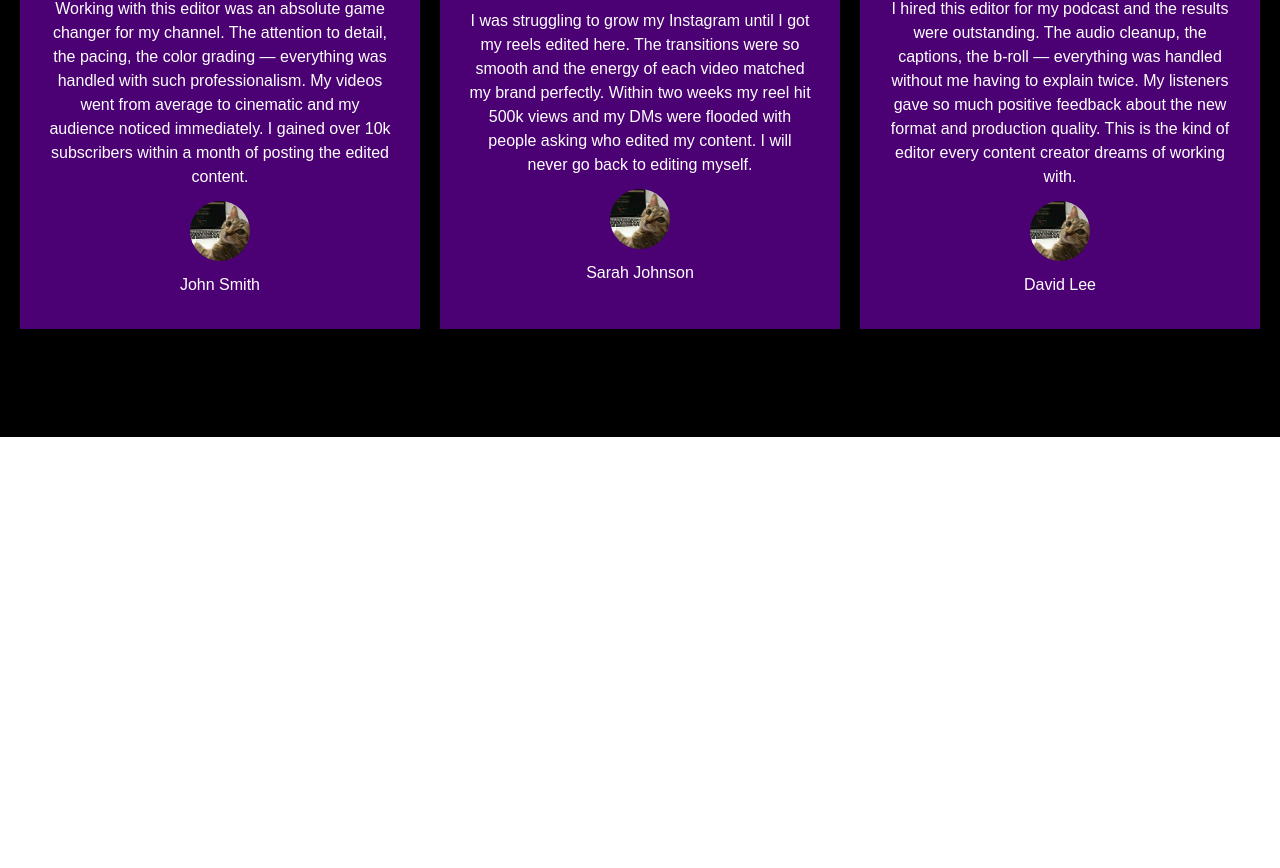
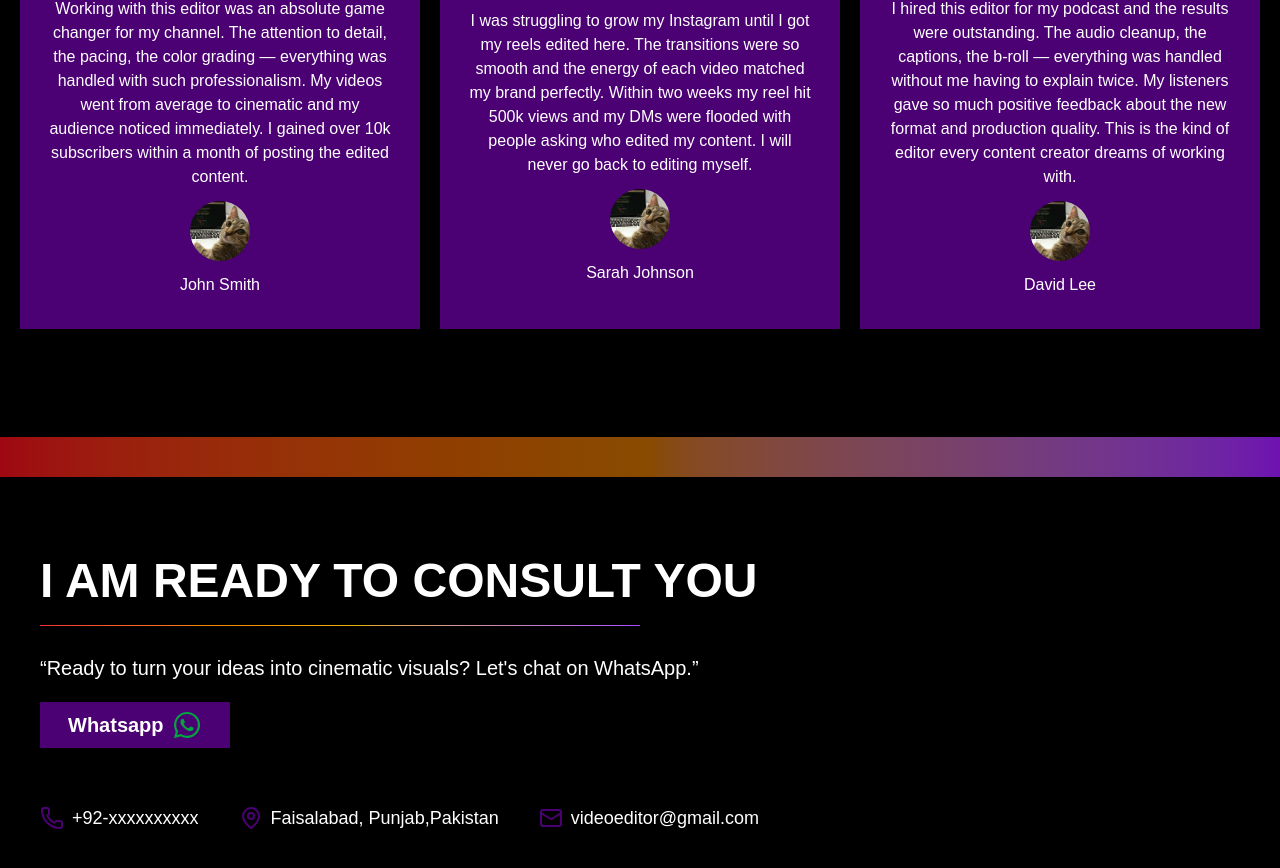
Before and after one commit to MuhammadAunR/Portfolio-Content-Creator, a React app: page / in a window 1280 px wide. Shown: the part 2553-3421 px from the top of the page. Before the commit the page ends 2990 px from the top, so only its background shows below. Built offline with nearby package versions, Linux system fonts and the light colour scheme; the HTML template or start-up script is replaced by a standard one.

Commit message:
feat; working on navbar whatsapp

```diff
--- a/src/components/AboutMe.jsx
+++ b/src/components/AboutMe.jsx
@@ -32,10 +32,10 @@ const AboutMe = () => {
                         <div className="h-px w-1/4 bg-linear-to-r from-red-500 via-yellow-500 via-green-500 via-blue-500 via-indigo-500 to-purple-500"></div>
                     </div>
                     <ul className='flex gap-5 items-center justify-center'>
-                        <li>   <img src="https://skillicons.dev/icons?i=ae" /></li>
-                        <li>   <img src="https://skillicons.dev/icons?i=ps" /></li>
-                        <li>   <img src="https://skillicons.dev/icons?i=pr" /></li>
-                        <li>   <img src="https://skillicons.dev/icons?i=xd" /></li>
+                        <li className='hover:scale-110 transition-transform ease-linear duration-300'>   <img src="https://skillicons.dev/icons?i=ae" /></li>
+                        <li className='hover:scale-110 transition-transform ease-linear duration-300'>   <img src="https://skillicons.dev/icons?i=ps" /></li>
+                        <li className='hover:scale-110 transition-transform ease-linear duration-300'>   <img src="https://skillicons.dev/icons?i=pr" /></li>
+                        <li className='hover:scale-110 transition-transform ease-linear duration-300'>   <img src="https://skillicons.dev/icons?i=xd" /></li>
                     </ul>
                 </div>
 
--- /dev/null
+++ b/src/components/ContactUs.jsx
@@ -0,0 +1,52 @@
+import { Mail, MapPin, Phone } from "lucide-react"
+
+const ContactUs = () => {
+
+
+    const handleWhatsappRedirect = () => {
+        window.open('https://wa.me/923286536520?text=Hi%20I%20want%20to%20consult%20with%20you','_blank')
+    }
+
+    return (
+        <>
+            <footer className='bg-black py-20 px-10'>
+                <div className='flex flex-col justify-start space-y-5'>
+                    <h2 className='font-bold text-5xl uppercase'>I am ready to consult you</h2>
+                    <div className="h-px w-1/2 bg-linear-to-r from-red-500 via-yellow-500 via-green-500 via-blue-500 via-indigo-500 to-purple-500"></div>
+                </div>
+                <div className='flex flex-col gap-5 py-7'>
+                    <h5 className='text-xl'>“Ready to turn your ideas into cinematic visuals? Let's chat on WhatsApp.”</h5>
+
+                    <button onClick={handleWhatsappRedirect} className='bg-(--color-primary) hover:bg-(--color-primary-light) transition-colors ease-linear duration-300 flex items-center gap-2 py-2 px-7 w-fit cursor-pointer'>
+                        <span className='font-semibold text-xl'>Whatsapp</span>
+                        <svg
+                            className='text-green-600'
+                            fill='currentColor'
+                            xmlns="http://www.w3.org/2000/svg"
+                            width="30" height="30"
+                            viewBox="0 0 32 32">
+                            <path d="M25.873,6.069c-2.619-2.623-6.103-4.067-9.814-4.069C8.411,2,2.186,8.224,2.184,15.874c-.001,2.446,.638,4.833,1.852,6.936l-1.969,7.19,7.355-1.929c2.026,1.106,4.308,1.688,6.63,1.689h.006c7.647,0,13.872-6.224,13.874-13.874,.001-3.708-1.44-7.193-4.06-9.815h0Zm-9.814,21.347h-.005c-2.069,0-4.099-.557-5.87-1.607l-.421-.25-4.365,1.145,1.165-4.256-.274-.436c-1.154-1.836-1.764-3.958-1.763-6.137,.003-6.358,5.176-11.531,11.537-11.531,3.08,.001,5.975,1.202,8.153,3.382,2.177,2.179,3.376,5.077,3.374,8.158-.003,6.359-5.176,11.532-11.532,11.532h0Zm6.325-8.636c-.347-.174-2.051-1.012-2.369-1.128-.318-.116-.549-.174-.78,.174-.231,.347-.895,1.128-1.098,1.359-.202,.232-.405,.26-.751,.086-.347-.174-1.464-.54-2.788-1.72-1.03-.919-1.726-2.054-1.929-2.402-.202-.347-.021-.535,.152-.707,.156-.156,.347-.405,.52-.607,.174-.202,.231-.347,.347-.578,.116-.232,.058-.434-.029-.607-.087-.174-.78-1.88-1.069-2.574-.281-.676-.567-.584-.78-.595-.202-.01-.433-.012-.665-.012s-.607,.086-.925,.434c-.318,.347-1.213,1.186-1.213,2.892s1.242,3.355,1.416,3.587c.174,.232,2.445,3.733,5.922,5.235,.827,.357,1.473,.571,1.977,.73,.83,.264,1.586,.227,2.183,.138,.666-.1,2.051-.839,2.34-1.649,.289-.81,.289-1.504,.202-1.649s-.318-.232-.665-.405h0Z" fill-rule="evenodd"></path>
+                        </svg>
+                    </button>
+                </div>
+
+                <section className="flex items-center gap-10 py-7">
+                    <div className="flex items-center gap-2">
+                        <span className="text-(--color-primary)"><Phone /></span>
+                        <span className="text-lg">+92-xxxxxxxxxx</span>
+                    </div>
+                    <div className="flex items-center gap-2">
+                        <span className="text-(--color-primary)"><MapPin /></span>
+                        <span className="text-lg">Faisalabad, Punjab,Pakistan</span>
+                    </div>
+                    <div className="flex items-center gap-2">
+                        <span className="text-(--color-primary)"><Mail /></span>
+                        <span className="text-lg hover:text-blue-400 transition-colors cursor-pointer">videoeditor@gmail.com</span>
+                    </div>
+                </section>
+            </footer >
+        </>
+    )
+}
+
+export default ContactUs
--- a/src/components/Navbar.jsx
+++ b/src/components/Navbar.jsx
@@ -24,10 +24,13 @@ const Navbar = () => {
             </ul>
 
             <ul className='flex items-center gap-3'>
-                <Link className='hover:text-(--color-primary-light) transition-colors ease-linear duration-300'>
+                <Link
+                    href="https://wa.me/923286536520?text=Hi%20I%20want%20to%20consult%20with%20you"
+                    target='_blank'
+                    className='hover:text-(--color-primary-light) transition-colors ease-linear duration-300'>
                     <li>
                         <svg
-                        fill='currentColor'
+                            fill='currentColor'
                             xmlns="http://www.w3.org/2000/svg"
                             width="32" height="32"
                             viewBox="0 0 32 32">
--- a/src/components/Testimonials.jsx
+++ b/src/components/Testimonials.jsx
@@ -19,10 +19,12 @@ const Testimonials = () => {
             img: reviewImg,
         },
     ];
+
     return (
+        <>
             <section className='h-fit py-20 bg-black'>
                 <div className='flex flex-col items-center space-y-5'>
-                <h2 className='font-bold text-5xl uppercase'>About Me</h2>
+                    <h2 className='font-bold text-5xl uppercase'>Testimonials</h2>
                     <div className="h-px w-1/4 bg-linear-to-r from-red-500 via-yellow-500 via-green-500 via-blue-500 via-indigo-500 to-purple-500"></div>
                 </div>
                 <h3 className='text-center text-2xl py-3'>What our clients says about us.</h3>
@@ -32,12 +34,14 @@ const Testimonials = () => {
                         return <div className='w-100 min-h-100 h-fit bg-(--color-primary) flex flex-col items-center justify-center gap-3 p-7'>
                             <span className=''><Quote color='yellow' /></span>
                             <p className='text-center'>{test.review}</p>
-                        <img src={test.img} alt={test.name} className='w-15 rounded-full'/>
+                            <img src={test.img} alt={test.name} className='w-15 rounded-full' />
                             <h6>{test.name}</h6>
                         </div>
                     })}
                 </div>
             </section>
+            <div className="h-10 w-full bg-linear-to-r from-red-800 via-yellow-800 via-green-800 via-blue-800 via-indigo-800 to-purple-800"></div>
+        </>
     )
 }
 
--- a/src/pages/Home.jsx
+++ b/src/pages/Home.jsx
@@ -1,4 +1,5 @@
 import AboutMe from "../components/AboutMe"
+import ContactUs from "../components/ContactUs"
 import HeroSection from "../components/HeroSection"
 import Projects from "../components/Projects"
 import Testimonials from "../components/Testimonials"
@@ -12,6 +13,7 @@ const Home = () => {
                 <AboutMe />
                 <Projects />
                 <Testimonials />
+                <ContactUs />
             </main>
         </>
     )
```
Lines whose indentation alone changed are shown as unchanged.
